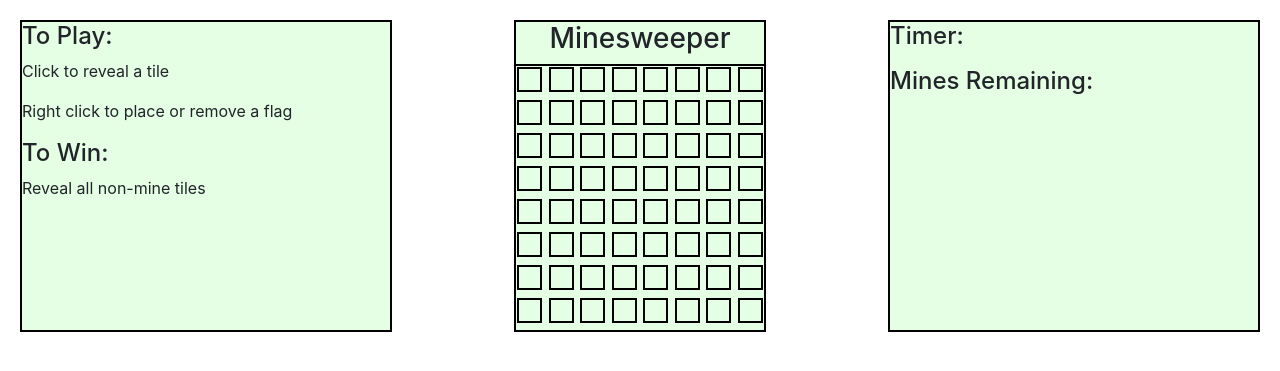
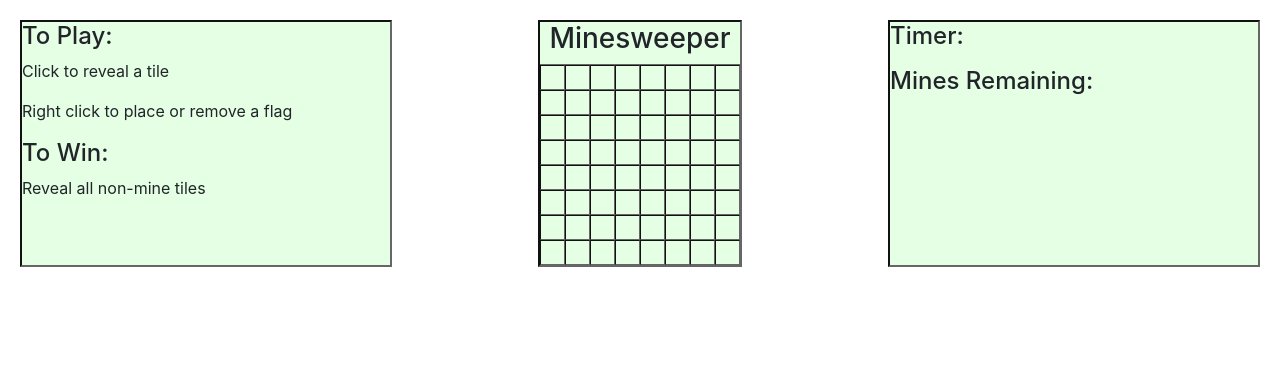
Before and after one commit to mariereed/minesweeper-flask-app, a Flask app: page / in a window 1280 px wide. Shown: the top 371 px of the page. Run offline with Flask 2, Linux system fonts and the light colour scheme; some libraries are stand-ins or nearby versions.

Commit message:
Fixed tiles to be float left instead of rows.

```diff
--- a/templates/base.html
+++ b/templates/base.html
@@ -15,35 +15,37 @@
       }
       #game {
         background-color: rgba(0, 255, 0, 0.1);
-        border: 2px solid black;
+        border: 2px inset #666;
         display: inline-block;
       }
       #board {
       }
       #heading {
-        border-bottom: 2px solid black;
+        border-bottom: 1px inset #666;
       }
       #title {
         text-align: center;
       }
       #tile {
-        margin: 1px;
-        border: 2px solid black;
+        border: 1px inset #666;
         height: 25px;
         width: 25px;
-        display: inline-block;
+        float: left;
+      }
+      #clear {
+        clear: both;
       }
       #row {
       }
       #stats {
         background-color: rgba(0, 255, 0, 0.1);
-        border: 2px solid black;
+        border: 2px inset #666;
         display: inline-block;
         width: 30%;
       }
       #instructions {
         background-color: rgba(0, 255, 0, 0.1);
-        border: 2px solid black;
+        border: 2px inset #666;
         display: inline-block;
         width: 30%;
       }
@@ -62,7 +64,6 @@
         <h3 id="title">Minesweeper</h3>
       </div>
       <div id="board">
-        <div id="row">
           <div id="tile"></div>
           <div id="tile"></div>
           <div id="tile"></div>
@@ -71,8 +72,7 @@
           <div id="tile"></div>
           <div id="tile"></div>
           <div id="tile"></div>
-        </div>
-        <div id="row">
+          <div id="clear"></div>
           <div id="tile"></div>
           <div id="tile"></div>
           <div id="tile"></div>
@@ -81,8 +81,7 @@
           <div id="tile"></div>
           <div id="tile"></div>
           <div id="tile"></div>
-        </div>
-        <div id="row">
+          <div id="clear"></div>
           <div id="tile"></div>
           <div id="tile"></div>
           <div id="tile"></div>
@@ -91,8 +90,7 @@
           <div id="tile"></div>
           <div id="tile"></div>
           <div id="tile"></div>
-        </div>
-        <div id="row">
+          <div id="clear"></div>
           <div id="tile"></div>
           <div id="tile"></div>
           <div id="tile"></div>
@@ -101,8 +99,7 @@
           <div id="tile"></div>
           <div id="tile"></div>
           <div id="tile"></div>
-        </div>
-        <div id="row">
+          <div id="clear"></div>
           <div id="tile"></div>
           <div id="tile"></div>
           <div id="tile"></div>
@@ -111,8 +108,7 @@
           <div id="tile"></div>
           <div id="tile"></div>
           <div id="tile"></div>
-        </div>
-        <div id="row">
+          <div id="clear"></div>
           <div id="tile"></div>
           <div id="tile"></div>
           <div id="tile"></div>
@@ -121,8 +117,7 @@
           <div id="tile"></div>
           <div id="tile"></div>
           <div id="tile"></div>
-        </div>
-        <div id="row">
+          <div id="clear"></div>
           <div id="tile"></div>
           <div id="tile"></div>
           <div id="tile"></div>
@@ -131,8 +126,7 @@
           <div id="tile"></div>
           <div id="tile"></div>
           <div id="tile"></div>
-        </div>
-        <div id="row">
+          <div id="clear"></div>
           <div id="tile"></div>
           <div id="tile"></div>
           <div id="tile"></div>
@@ -141,7 +135,7 @@
           <div id="tile"></div>
           <div id="tile"></div>
           <div id="tile"></div>
-        </div>
+          <div id="clear"></div>
       </div>
     </div>
     <div id="stats">
```
